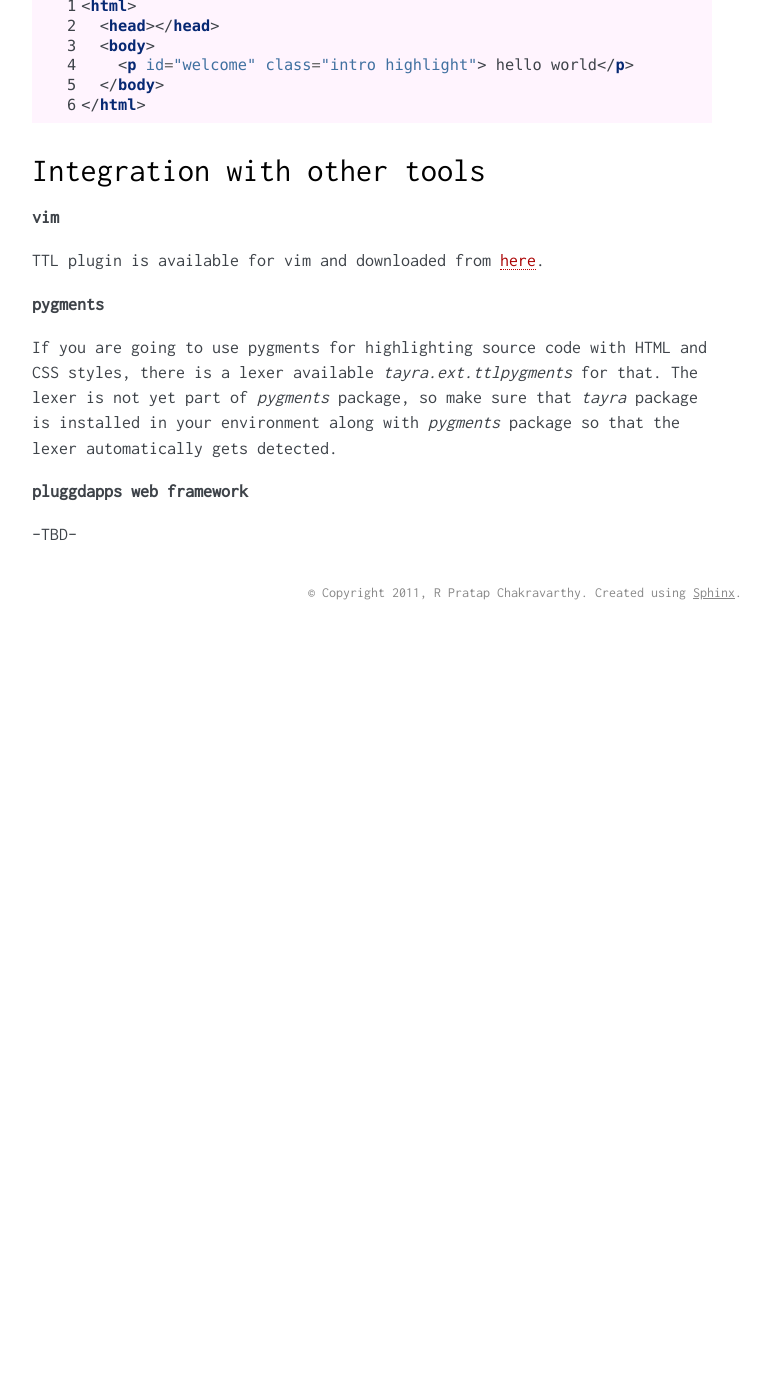
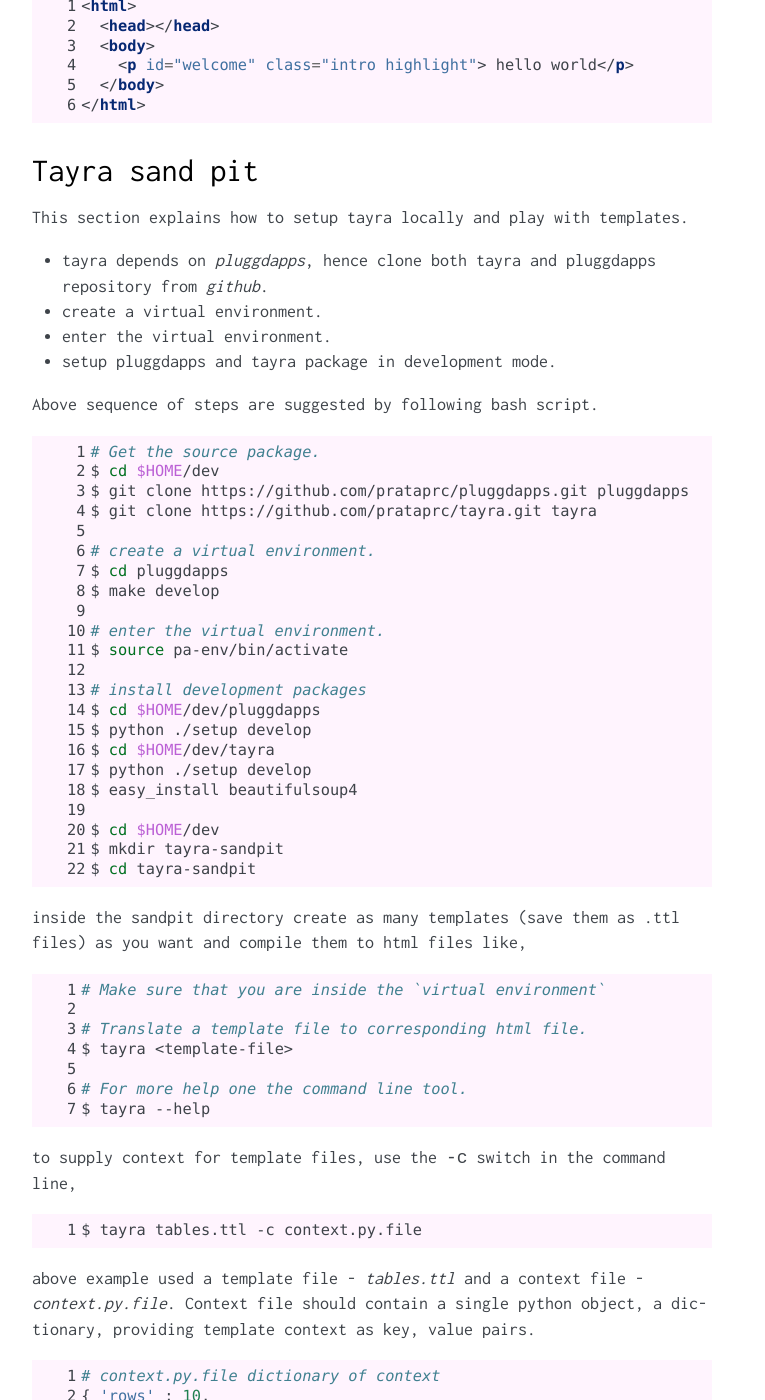
Before and after one commit to pluggdapps/tayra, a Sphinx documentation site: the page built from sphinxdoc/source/gettingstarted.rst, in a window 1280 px wide and 1400 px high, scrolled down 2850 px. Shown: the whole window, without its empty margins (378-1143 px from the left). Built offline with Sphinx 7.4.7, drawn with Linux system fonts in a browser that asks for light colours; before the commit the page ends 3480 px from its top, so only the background shows below that; some of the changed text lies outside the part shown.

Commit message:
Documentation.

```diff
--- a/sphinxdoc/source/develop.rst
+++ b/sphinxdoc/source/develop.rst
@@ -207,11 +207,13 @@
 	$ hg push https://<username>@bitbucket.org/prataprc/tayra
 
 To push code into github, you may need to use install `mercurial-git` package
-in ubuntu. And login to git account and
+in ubuntu. Then login to your git account and
 `add your public-key <https://help.github.com/articles/generating-ssh-keys>`_.
 
 .. code-block:: bash
     :linenos:
 
+	$ hg clone <trunk> tayra-git
+    $ cd tayra-git
 	$ hg bookmark -f -r default master
 	$ hg push git+ssh://git@github.com:prataprc/tayra.git
--- a/sphinxdoc/source/gettingstarted.rst
+++ b/sphinxdoc/source/gettingstarted.rst
@@ -169,6 +169,94 @@
       </body>
     </html>
 
+Tayra sand pit
+--------------
+
+This section explains how to setup tayra locally and play with templates.
+
+* tayra depends on `pluggdapps`, hence clone both tayra and pluggdapps
+  repository from `github`.
+* create a virtual environment.
+* enter the virtual environment.
+* setup pluggdapps and tayra package in development mode.
+
+Above sequence of steps are suggested by following bash script.
+
+.. code-block:: bash
+    :linenos:
+
+    # Get the source package.
+    $ cd $HOME/dev
+    $ git clone https://github.com/prataprc/pluggdapps.git pluggdapps
+    $ git clone https://github.com/prataprc/tayra.git tayra
+
+    # create a virtual environment.
+    $ cd pluggdapps
+    $ make develop
+
+    # enter the virtual environment.
+    $ source pa-env/bin/activate
+
+    # install development packages
+    $ cd $HOME/dev/pluggdapps
+    $ python ./setup develop
+    $ cd $HOME/dev/tayra
+    $ python ./setup develop
+    $ easy_install beautifulsoup4
+
+    $ cd $HOME/dev
+    $ mkdir tayra-sandpit
+    $ cd tayra-sandpit
+
+inside the sandpit directory create as many templates (save them as .ttl files)
+as you want and compile them to html files like,
+
+.. code-block:: bash
+    :linenos:
+
+    # Make sure that you are inside the `virtual environment`
+
+    # Translate a template file to corresponding html file.
+    $ tayra <template-file>
+
+    # For more help one the command line tool.
+    $ tayra --help
+
+to supply context for template files, use the ``-c`` switch in the command
+line,
+
+.. code-block:: bash
+    :linenos:
+
+    $ tayra tables.ttl -c context.py.file
+
+above example used a template file - `tables.ttl` and a context file -
+`context.py.file`. Context file should contain a single python object, a
+dictionary, providing template context as key, value pairs.
+
+.. code-block:: python
+    :linenos:
+
+    # context.py.file dictionary of context
+    { 'rows' : 10,
+      'cols' : 20
+    }
+
+and the template file in the above example, `tables.ttl` might look like,
+
+.. code-block:: ttl
+    :linenos:
+
+    <html>
+      <head>
+      <body>
+        <table>
+          @for i in range(rows) :
+            <tr>
+              @for j in range(cols) :
+                <td>
+
+
 Integration with other tools
 ----------------------------
 
```
